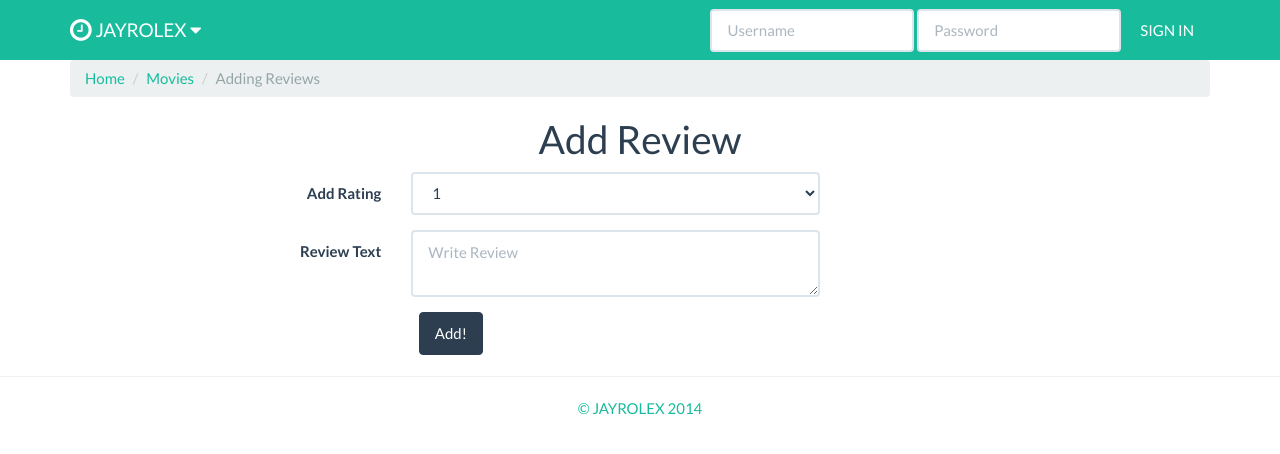
After one commit to mpaarating/jayrolex, a PHP site: page /addreview.php?id=1 in a window 1280 px wide. The commit adds this page. Shown: the top 454 px of the page. Run offline with PHP 8.4, Linux system fonts and the light colour scheme; some libraries are stand-ins or nearby versions.

Commit message:
adds addreview functionality and deletions

```diff
--- /dev/null
+++ b/addreview.php
@@ -0,0 +1,57 @@
+<?php
+
+$page_title = "Jayrolex: Add Review";
+require_once ('includes/header.php');
+require_once('includes/database.php');
+
+
+$movie_id = $_GET['id'];
+
+?>
+
+	<div class="container wrapper">
+
+		<ul class="breadcrumb">
+			<li><a href="index.php">Home</a></li>
+			<li><a href="movies.php">Movies</a></li>
+			<li class="active">Adding Reviews</li>
+		</ul>
+
+		<h1 class="text-center">Add Review</h1>
+
+		<div class="row">
+			<div class="col-xs-6 col-xs-offset-2">
+				<form action="createreview.php" method="get" class="form-horizontal" role="form">
+					<input type="hidden" name="movie_id" value="<?php echo $movie_id; ?>"/>
+					<div class="form-group">
+						<label class="col-sm-3 control-label text-right" for="addRating">Add Rating</label>
+						<div class="col-sm-9">
+							<select class="form-control"name="review_rating" id="addRating" required>
+								<option value="1">1</option>
+								<option value="2">2</option>
+								<option value="3">3</option>
+								<option value="4">4</option>
+								<option value="5">5</option>
+							</select>
+						</div>
+					</div>
+					<div class="form-group">
+						<label class="col-sm-3 control-label text-right" for="movieSearch">Review Text</label>
+						<div class="col-sm-9">
+							<textarea name="review_content" placeholder="Write Review" id="addReview" class="form-control"></textarea>
+						</div>
+					</div>
+					<div class="col-sm-3 col-sm-offset-3">
+						<button type="submit" class="btn btn-primary">Add!</button>
+					</div>
+				</form>
+			</div>
+		</div>
+
+	</div>
+
+<?php
+
+// close the connection.
+$conn->close();
+include_once('includes/footer.php');
--- a/registration.php
+++ b/registration.php
@@ -41,7 +41,7 @@ include ('includes/header.php');
 				<label for="newRole" class="col-sm-2 control-label">Role</label>
 				<div class="col-sm-10">
 					<select id="newRole" name="role" class="form-control">
-                        <option value="2">Regular User</option>
+						<option value="2">Regular User</option>
 						<option value="1">Administrator</option>
 					</select>
 				</div>
--- a/useraccount.php
+++ b/useraccount.php
@@ -9,7 +9,7 @@ $user_id = $session_id;
 
 //define the select statement
 $query_str = "SELECT * FROM users WHERE user_id=" . $user_id;
-$review_str = "select review_content, review_rating, movie_name, movie_id from reviews join movies on reviews.review_movie_id=movies.movie_id where reviews.review_user_id=" . $user_id;
+$review_str = "select review_content, review_id, review_rating, movie_name, movie_id from reviews join movies on reviews.review_movie_id=movies.movie_id where reviews.review_user_id=" . $user_id;
 
 //execute the query
 $result = $conn->query($query_str);
@@ -140,6 +140,7 @@ if (!$result) {
 									?>"> <?= $review_row['review_rating'] ?></span></h4>
 
 								<p class="lead"><?= $review_row['review_content'] ?></p>
+								<a class="btn btn-danger" href="deletereview.php?id=<?= $review_row['review_id'] ?>">DELETE</a>
 							</div>
 						</div>
 					<?php
```
Also changed, not shown: createreview.php (added, +50 -0 lines), deletereview.php (added, +40 -0 lines).
